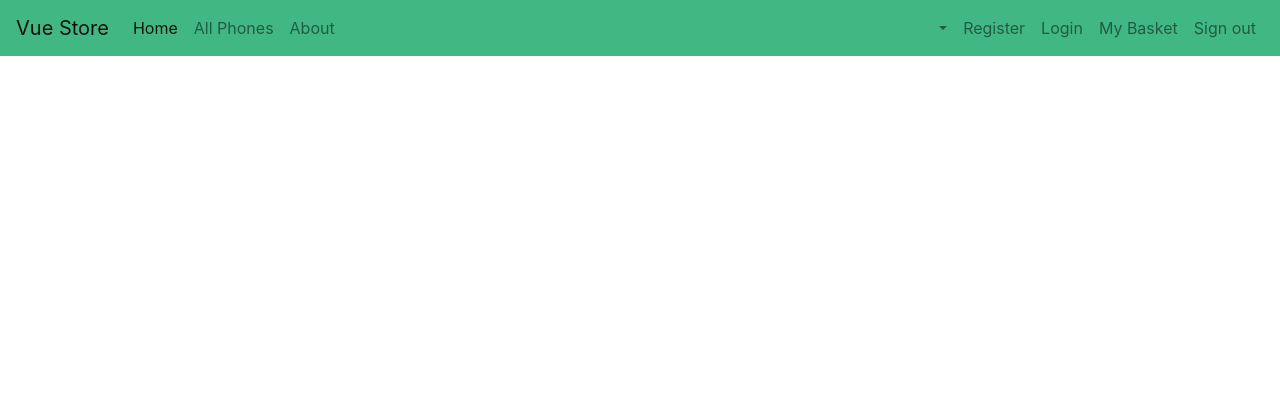
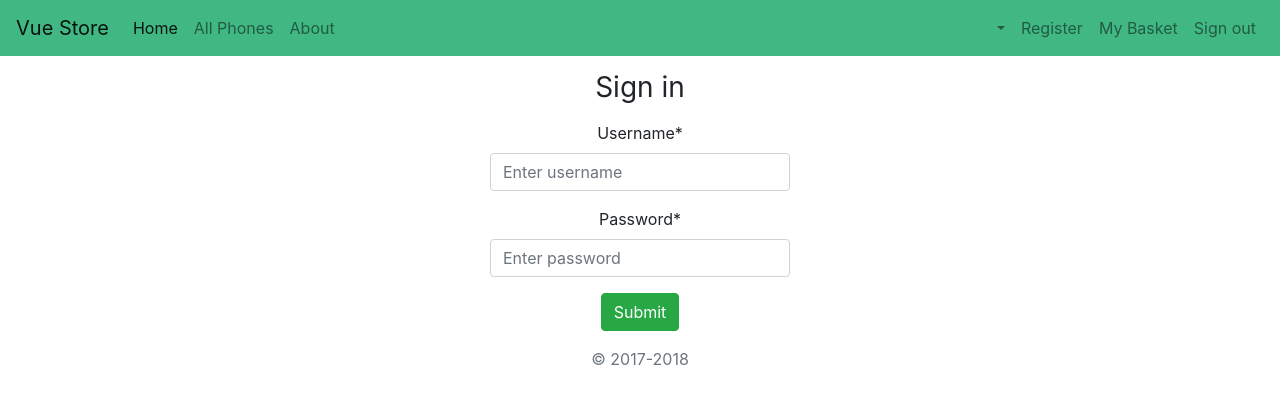
Before and after one commit to sameerul97/Vue_Ecommerce, a Vue app: page /#/login in a window 1280 px wide. Shown: the top 404 px of the page. Built offline with nearby package versions, Linux system fonts and the light colour scheme.

Commit message:
Routes are secured, however it took more time to setup the routes to be guarded, as the documentaiton provided was not clear and Vuex store cannot be used directly in module file(JS)

```diff
--- a/index.html
+++ b/index.html
@@ -14,6 +14,7 @@
     <!-- built files will be auto injected -->
 
   </body>
+  <script src="//code.jquery.com/jquery-1.11.1.min.js"></script>
     <script src="https://code.jquery.com/jquery-3.3.1.slim.min.js" integrity="sha384-q8i/X+965DzO0rT7abK41JStQIAqVgRVzpbzo5smXKp4YfRvH+8abtTE1Pi6jizo"
     crossorigin="anonymous"></script>
   <script src="https://cdnjs.cloudflare.com/ajax/libs/popper.js/1.14.3/umd/popper.min.js" integrity="sha384-ZMP7rVo3mIykV+2+9J3UJ46jBk0WLaUAdn689aCwoqbBJiSnjAK/l8WvCWPIPm49"
--- a/package.json
+++ b/package.json
@@ -14,7 +14,8 @@
     "v-owl-carousel": "^1.0.8",
     "vue": "^2.5.2",
     "vue-resource": "^1.5.1",
-    "vue-router": "^3.0.1"
+    "vue-router": "^3.0.1",
+    "vuex": "^3.1.0"
   },
   "devDependencies": {
     "autoprefixer": "^7.1.2",
--- a/src/App.vue
+++ b/src/App.vue
@@ -43,10 +43,11 @@
               <router-link to="/userDashboard" class="nav-link">My Dashboard</router-link>
             </div>
           </li>
-          <li class="nav-item">
+          <li v-if="isLoggedIn" class="nav-item">
             <router-link to="/register" class="nav-link">Register</router-link>
           </li>
-          <li class="nav-item">
+
+          <li class="nav-item" v-if="$store.getters.flavor">
             <router-link to="/login" class="nav-link">Login</router-link>
           </li>
           <li class="nav-item">
@@ -65,7 +66,17 @@
 
 <script>
 export default {
-  name: 'App'
+  name: 'App',
+    data() {
+    return {
+      isLoggedIn: true
+    };
+  },
+  mounted:function(){
+      this.$store.commit("change", true);
+      console.log("APP vue ")
+
+  }
 }
 </script>
 
--- a/src/components/AllPhones.vue
+++ b/src/components/AllPhones.vue
@@ -58,9 +58,16 @@ export default {
         this.phones = allMob;
         console.log(this.phones);
       });
+    console.log(this.$store.getters.isLogged);
+      this.$store.commit("change", false);
+    console.log(this.$store.getters.isLogged);
+
   },
   methods: {
     sendPhone: function(phone) {
+
+      // console.log(this.$store.getters.flavor);
+
       console.log(phone.mobileId);
       const mobId = phone.mobileId;
       this.$router.push("/detailPhone/" + mobId);
--- /dev/null
+++ b/src/components/Login.vue
@@ -0,0 +1,100 @@
+<template>
+  <div class="container">
+    <div class="text-center">
+      <form class="text-center form-signin" onSubmit="{this.handleSubmit}" style="{style}">
+        <div class="form-group">
+          <!-- <div class="alert alert-primary" role="alert">
+                                loginMessage
+          </div>-->
+          <h1 class="h3 mb-3 font-weight-normal">Sign in</h1>
+
+          <label>Username*</label>
+          <input type="text" class="form-control" v-model="userName" placeholder="Enter username">
+        </div>
+
+        <div class="form-group">
+          <label>Password*</label>
+          <input
+            type="password"
+            class="form-control"
+            v-model="password"
+            placeholder="Enter password"
+          >
+        </div>
+
+        <h2 class="font-weight-light">{{serverResponse}}</h2>
+        <button type class="btn btn-success" v-on:click="login">Submit</button>
+        <p class="mt-3 mb-3 text-muted">© 2017-2018</p>
+      </form>
+    </div>
+  </div>
+</template>
+
+<script>
+export default {
+  props: ["isLoggedIn"],
+  data() {
+    return {
+      msg: "Login Page",
+      userName: "",
+      password: "",
+      serverResponse: ""
+    };
+  },
+  mounted() {
+    // console.log(this.props.isLoggedIn);
+    console.log(this.$route.params.isLoggedInVar);
+  },
+  methods: {
+    login: function() {
+      fetch("http://localhost:3000/login/", {
+        method: "POST", // *GET, POST, PUT, DELETE, etc.
+        mode: "cors", // no-cors, cors, *same-origin
+        headers: {
+          "Content-Type": "application/x-www-form-urlencoded"
+        },
+        body: new URLSearchParams(
+          "email=" + this.userName + "&password=" + this.password
+        ) // body data type must match "Content-Type" header
+      })
+        .then(function(response) {
+          return response.json();
+        })
+        // .then(response => response.json())
+        .then(myJson => {
+          console.log(myJson);
+          if (myJson.Message == "Okay") {
+            localStorage.setItem("email", myJson.email);
+            localStorage.setItem("userId", myJson.userId);
+            localStorage.setItem("name", myJson.name);
+            localStorage.setItem("token", myJson.token);
+            // var functionA = this.props.updateLink;
+            // functionA();
+            // this.setState({
+            this.serverResponse = myJson.Message;
+            this.$router.push("/userDashboard");
+            // });
+            // this.setNoOfItemsInBasket();
+            // this.props.history.push("/userDashboard");
+          }
+            this.serverResponse = myJson.Message;
+
+          // this.setState({
+          //   serverResponse: myJson.Message
+          // });
+          return myJson.MobileData;
+        });
+    }
+  }
+};
+</script>
+
+<!-- Add "scoped" attribute to limit CSS to this component only -->
+<style scoped>
+form {
+  margin: auto;
+  width: 100%;
+  max-width: 330px;
+  padding: 15px;
+}
+</style>
--- a/src/main.js
+++ b/src/main.js
@@ -3,6 +3,7 @@
 import Vue from 'vue'
 import App from './App'
 import router from './router'
+import { store } from './stores/store'
 
 Vue.config.productionTip = false
 
@@ -10,6 +11,7 @@ Vue.config.productionTip = false
 new Vue({
   el: '#app',
   router,
+  store,
   components: { App },
   template: '<App/>'
 })
--- a/src/router/index.js
+++ b/src/router/index.js
@@ -6,13 +6,14 @@ import About from '@/components/About'
 import UserDashboard from '@/components/UserDashboard'
 import DetailPhone from '@/components/DetailPhone'
 import AllPhones from '@/components/AllPhones'
+import Login from '@/components/Login'
+import  store  from '../stores/store'
+
 // const About = { template: '<p>about page</p>' }
 
 Vue.use(Router)
-
-export default new Router({
+let router  = new Router({
   routes: [
-
   {
     path: '/about',
     // name: 'About',
@@ -29,6 +30,11 @@ export default new Router({
     component: AllPhones
   },
   {
+    path: '/login',
+    name: 'login',
+    component: Login
+  },
+  {
     path: '/detailPhone/:mobileId',
     // name: 'HelloWorld',
     component: DetailPhone,
@@ -41,3 +47,21 @@ export default new Router({
   }
 ]
 })
+const openRoutes=['login'];
+
+router.beforeEach((to, from, next) => {
+
+    if(openRoutes.includes(to.name)  ){
+      console.log("its fine its only login")
+      next()
+    } else if (store.state.isLogged){
+      console.log("User Logged in")
+      next()
+    }else{
+      console.log("User NOT Logged in")
+      next('/login')
+    }
+
+})
+
+export default router
--- /dev/null
+++ b/src/stores/store.js
@@ -0,0 +1,20 @@
+import Vue from 'vue'
+import Vuex from 'vuex'
+
+Vue.use(Vuex)
+
+export const store = new Vuex.Store({
+  state: {
+    isLogged: false
+  },
+  mutations: {
+    change(state, value) {
+      state.isLogged = value
+    }
+  },
+  getters: {
+    isLogged: state => state.isLogged
+  }
+})
+
+export default store
```
Also changed, not shown: 1 other file (tests, documents, lock files or other folders). Lines whose indentation alone changed are shown as unchanged.
